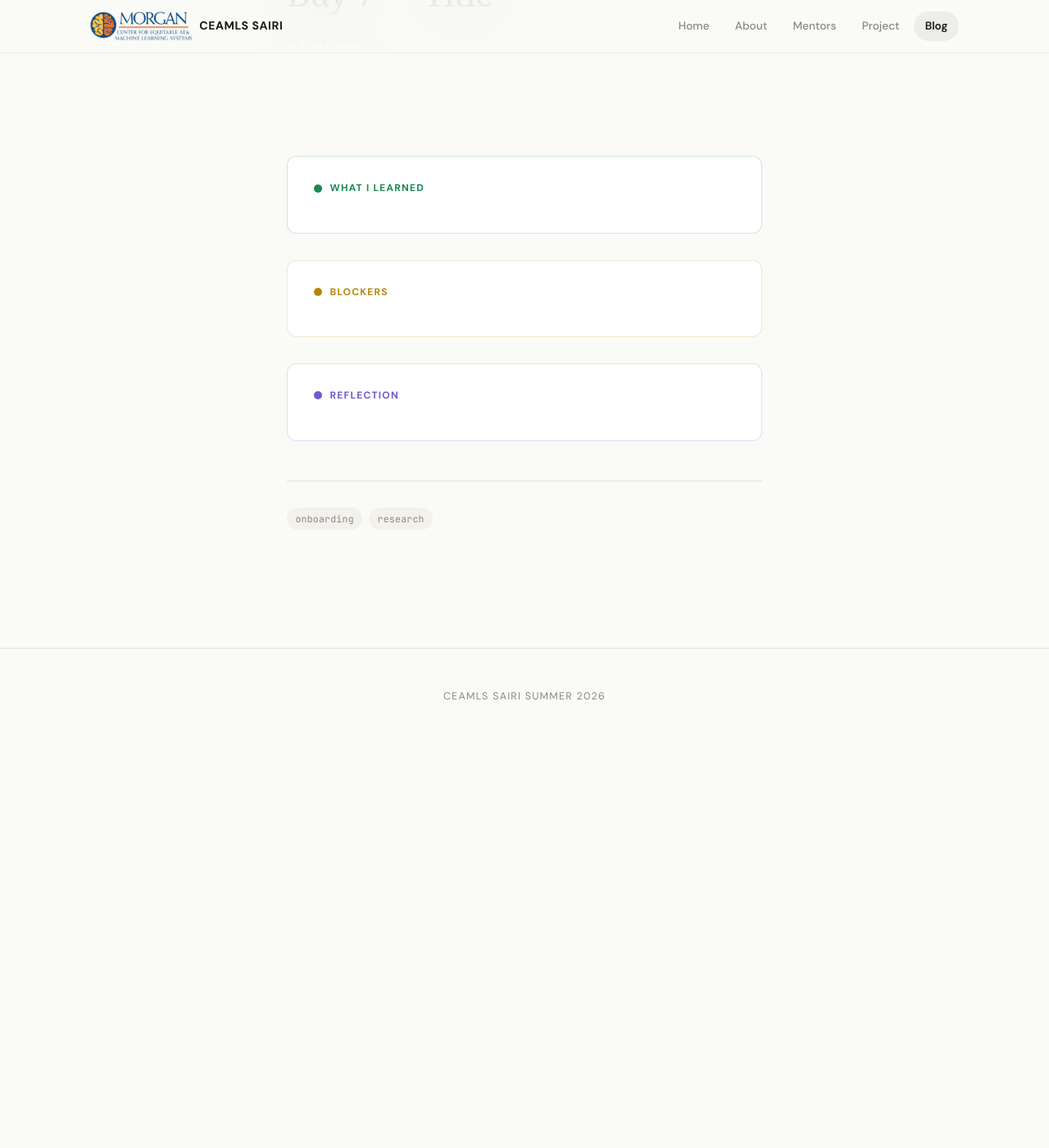
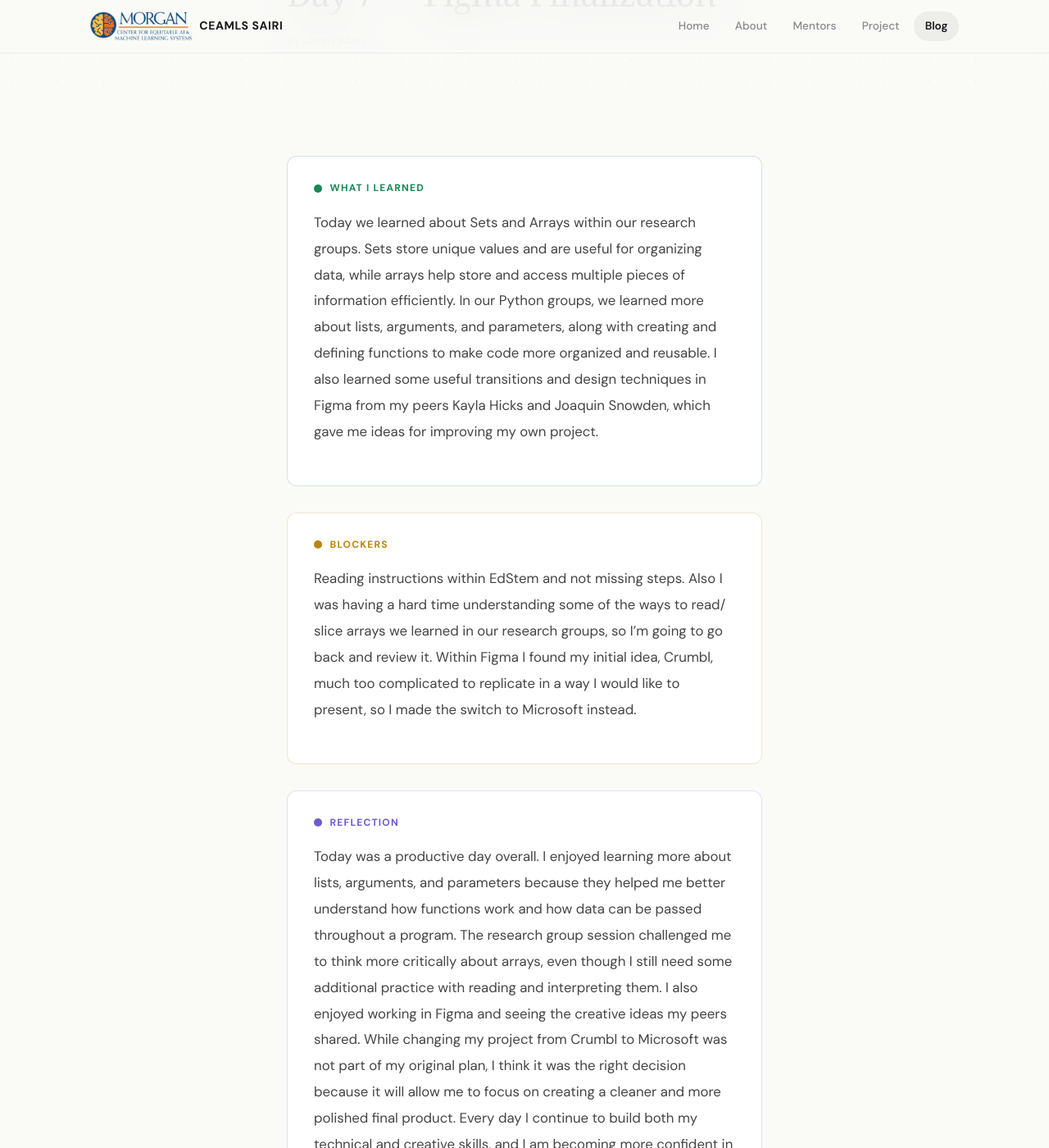
Before and after one commit to jda065/jda065ceamls26.github.io, a Jekyll site: the page built from _posts/2026-06-03-day-7.md, in a window 1280 px wide and 1400 px high, scrolled down 250 px. Shown: the whole window at 82% size. Built offline with Jekyll 4.4.1, drawn with Linux system fonts in a browser that asks for light colours; some web fonts are replaced; before the commit the page ends 1158 px from its top, so only the background shows below that; some of the changed text lies outside the part shown.

Commit message:
Update 2026-06-03-day-7.md

```diff
--- a/_posts/2026-06-03-day-7.md
+++ b/_posts/2026-06-03-day-7.md
@@ -1,15 +1,16 @@
 ---
 layout: post
-title: "Day 7 — Title"
+title: "Day 7 — Figma Finalization"
 date: 2026-06-03
 permalink: /day7.html
 tags: ["onboarding", "research"]
 
 what_i_learned: |
-
+ Today we learned about Sets and Arrays within our research groups. Sets store unique values and are useful for organizing data, while arrays help store and access multiple pieces of information efficiently. In our Python groups, we learned more about lists, arguments, and parameters, along with creating and defining functions to make code more organized and reusable. I also learned some useful transitions and design techniques in Figma from my peers Kayla Hicks and Joaquin Snowden, which gave me ideas for improving my own project.
 blockers: |
+ Reading instructions within EdStem and not missing steps. Also I was having a hard time understanding some of the ways to read/ slice arrays  we learned in our research groups, so I'm going to go back and review it. Within Figma I found my initial idea, Crumbl, much too complicated to replicate in a way I would like to present, so I made the switch to Microsoft instead.
 
 
 reflection: |
-
+ Today was a productive day overall. I enjoyed learning more about lists, arguments, and parameters because they helped me better understand how functions work and how data can be passed throughout a program. The research group session challenged me to think more critically about arrays, even though I still need some additional practice with reading and interpreting them. I also enjoyed working in Figma and seeing the creative ideas my peers shared. While changing my project from Crumbl to Microsoft was not part of my original plan, I think it was the right decision because it will allow me to focus on creating a cleaner and more polished final product. Every day I continue to build both my technical and creative skills, and I am becoming more confident in my ability to learn new concepts even when they seem difficult at first.
 ---
```
